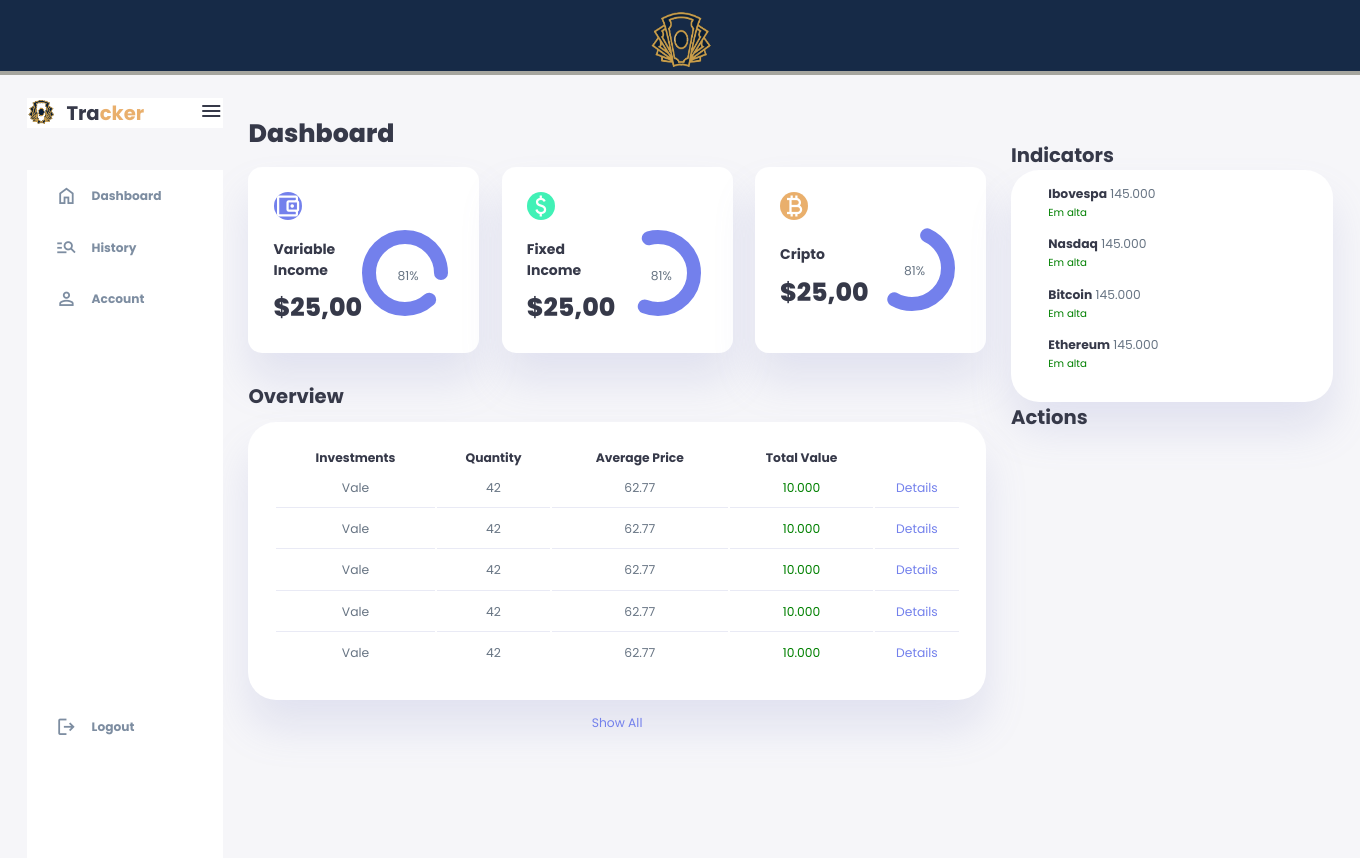
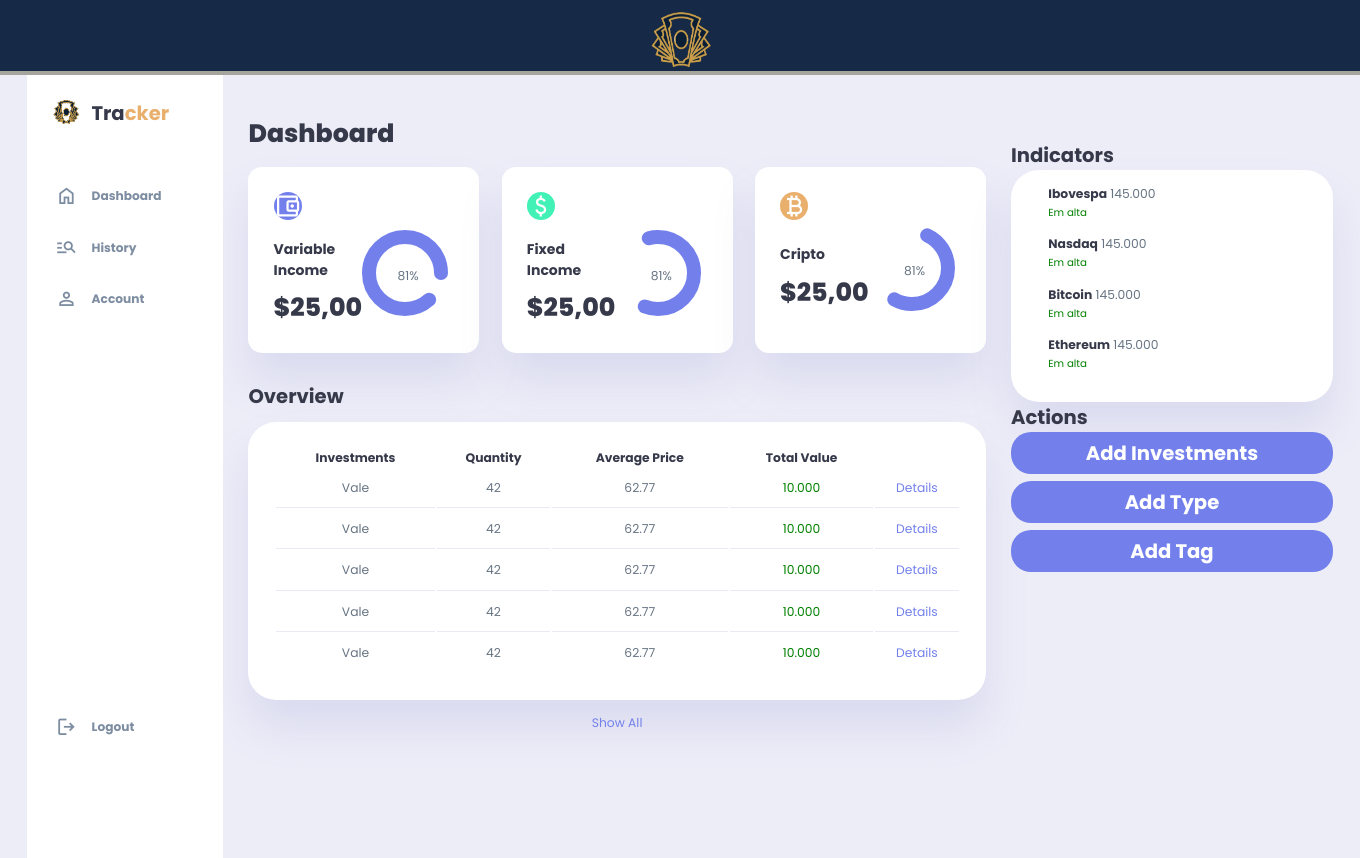
Before and after one commit to GabrielDeon/Tracker, a PHP site: page /html/home.html in a window 1360 px wide. Run offline with PHP 8.4, Linux system fonts and the light colour scheme.

Commit message:
Finalização da página home, alteração completa na estrutura do HTML e do CSS, apenas resta fazer as funções do DB bem como as conexões

```diff
--- a/css/home.css
+++ b/css/home.css
@@ -14,7 +14,7 @@
     --color-light: rgba(132, 139, 200, 0.18);
     --color-primary-variant: #111e88;
     --color-dark-variant: #677483;
-    --color-background: #f6f6f9;
+    --color-background: #ededf8;
     --color-golden: rgba(218, 118, 3, 0.585);
 
     --card-border-ratius: 2rem;
@@ -93,6 +93,7 @@ b{
 
 aside{
     height: 100vh;
+    background: white;
 }
 
 aside .top{
@@ -104,6 +105,7 @@ aside .top{
 }
 
 aside .logo{
+    margin-left: 25px;
     display: flex;
     gap: .8rem;
 }
@@ -446,3 +448,23 @@ main .frame{
     gap: 1rem;
 
 }
+
+.AddButtons{
+    margin-bottom: 7px;
+    display: flex;
+    align-items: center;
+    justify-content: center;
+    width: 100%;
+    border-radius: 20px;
+    transition: all 300ms ease;
+    height: 3rem;
+    background: var(--color-primary);
+}
+
+.AddButtons:hover{
+    background: #29b889;
+}
+
+.AddText{
+    color: white;
+}
--- a/html/home.html
+++ b/html/home.html
@@ -32,9 +32,6 @@
           <div class="logo">
             <img src="../assets/images/tracker_logo_transparente.png" />
             <h2>Tra<span class="golden">cker</span></h2>
-          </div>
-          <div class="close" id="close-btn">
-            <span class="material-symbols-outlined"> menu </span>
           </div>
         </div>
 
@@ -218,8 +215,17 @@
         </div>
         <div class="actions">
           <h2>Actions</h2>
-          <div class="add-Investimento"></div>
         </div>
+        <div class="AddButtons">
+          <h2 class="AddText">Add Investments</h2>
+        </div>
+        <div class="AddButtons">
+          <h2 class="AddText">Add Type</h2>
+        </div>
+        <div class="AddButtons">
+          <h2 class="AddText">Add Tag</h2>
+        </div>
+
       </div>
       <!---------------------- END OF RECENT UPDATES ---------------------->
     </div>
```
